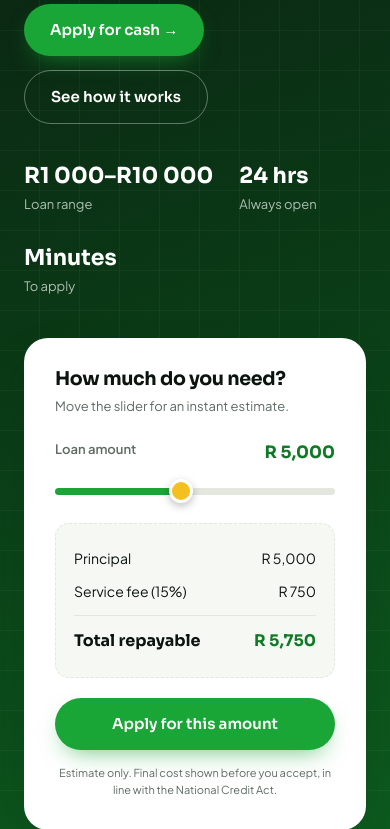
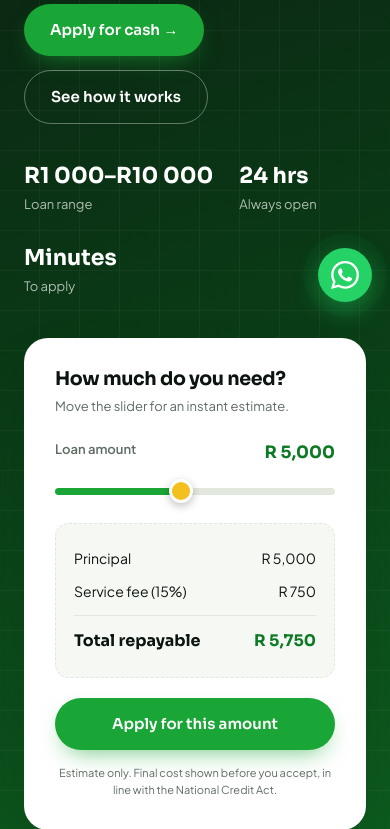
Before and after one commit to oluwatosindot/greencash, a PHP site: page /index.php in a window 390 px wide. Shown: the part 524-1353 px from the top of the page. Run offline with PHP 8.4, Linux system fonts and the light colour scheme; some libraries are stand-ins or nearby versions.

Commit message:
feat: add floating WhatsApp chat button to every customer page
- env.example.php: WHATSAPP_NUMBER + WHATSAPP_PREFILL_MESSAGE constants
  (env.php is gitignored; local copy updated for runtime)
- assets/css/style.css: .wa-float bottom-right, WhatsApp brand green (#25D366),
  subtle pulse ring (respects prefers-reduced-motion), focus-visible ring,
  responsive resize on mobile (54px below 680px)
- includes/footer.php: SVG WhatsApp icon link to wa.me/{number}?text={prefilled},
  target=_blank rel=noopener, aria-label for screen readers

Number is currently the placeholder 27000000000. Update WHATSAPP_NUMBER in
env.php with the real GreenCash WhatsApp before launch.

Co-Authored-By: Claude Opus 4.7 (1M context) <noreply@anthropic.com>

```diff
--- a/assets/css/style.css
+++ b/assets/css/style.css
@@ -284,3 +284,33 @@ footer{background:#000;color:#9fb0a3;padding:64px 0 30px}
   section.block{padding:60px 0}
   .band{padding:30px 24px}
 }
+
+/* ---------- WHATSAPP FLOAT ---------- */
+.wa-float{
+  position:fixed;bottom:24px;right:24px;z-index:80;
+  width:60px;height:60px;border-radius:50%;
+  background:#25D366;color:#fff;
+  display:flex;align-items:center;justify-content:center;
+  box-shadow:0 8px 24px rgba(37,211,102,.4);
+  transition:transform .2s ease, box-shadow .2s ease;
+  text-decoration:none;
+}
+.wa-float:hover{transform:scale(1.08);box-shadow:0 12px 32px rgba(37,211,102,.55);color:#fff}
+.wa-float:focus-visible{outline:3px solid var(--yellow);outline-offset:3px}
+.wa-float svg{width:32px;height:32px;display:block}
+.wa-float::before{
+  content:"";position:absolute;inset:0;border-radius:50%;
+  background:#25D366;opacity:.5;z-index:-1;
+  animation:wa-pulse 2.4s ease-out infinite;
+}
+@keyframes wa-pulse{
+  0%{transform:scale(1);opacity:.5}
+  100%{transform:scale(1.6);opacity:0}
+}
+@media (prefers-reduced-motion: reduce){
+  .wa-float::before{animation:none;opacity:0}
+}
+@media(max-width:680px){
+  .wa-float{bottom:18px;right:18px;width:54px;height:54px}
+  .wa-float svg{width:28px;height:28px}
+}
--- a/includes/env.example.php
+++ b/includes/env.example.php
@@ -22,3 +22,8 @@ define('ADMIN_EMAIL', 'admin@greencash.co.za');
 
 // Partnership enquiries (Employers band CTA on index.php)
 define('PARTNERSHIP_EMAIL', 'partners@greencash.co.za');
+
+// WhatsApp click-to-chat (floating button on every customer page)
+// International format, NO leading + or spaces (e.g. SA mobile: '27821234567').
+define('WHATSAPP_NUMBER', '27000000000');
+define('WHATSAPP_PREFILL_MESSAGE', "Hi GreenCash — I'd like to know more about a salary advance.");
--- a/includes/footer.php
+++ b/includes/footer.php
@@ -37,6 +37,15 @@
     </div>
 </footer>
 
+<a class="wa-float"
+   href="https://wa.me/<?= htmlspecialchars(WHATSAPP_NUMBER, ENT_QUOTES, 'UTF-8') ?>?text=<?= rawurlencode(WHATSAPP_PREFILL_MESSAGE) ?>"
+   target="_blank" rel="noopener"
+   aria-label="Chat with GreenCash on WhatsApp">
+    <svg xmlns="http://www.w3.org/2000/svg" viewBox="0 0 24 24" fill="currentColor" aria-hidden="true">
+        <path d="M17.472 14.382c-.297-.149-1.758-.867-2.03-.967-.273-.099-.471-.148-.67.15-.197.297-.767.966-.94 1.164-.173.199-.347.223-.644.075-.297-.15-1.255-.463-2.39-1.475-.883-.788-1.48-1.761-1.653-2.059-.173-.297-.018-.458.13-.606.134-.133.298-.347.446-.52.149-.174.198-.298.298-.497.099-.198.05-.371-.025-.52-.075-.149-.669-1.612-.916-2.207-.242-.579-.487-.5-.669-.51-.173-.008-.371-.01-.57-.01-.198 0-.52.074-.792.372-.272.297-1.04 1.016-1.04 2.479 0 1.462 1.065 2.875 1.213 3.074.149.198 2.096 3.2 5.077 4.487.709.306 1.262.489 1.694.625.712.227 1.36.195 1.871.118.571-.085 1.758-.719 2.006-1.413.248-.694.248-1.289.173-1.413-.074-.124-.272-.198-.57-.347m-5.421 7.403h-.004a9.87 9.87 0 0 1-5.031-1.378l-.361-.214-3.741.982.998-3.648-.235-.374a9.86 9.86 0 0 1-1.51-5.26c.001-5.45 4.436-9.884 9.888-9.884 2.64 0 5.122 1.03 6.988 2.898a9.825 9.825 0 0 1 2.893 6.994c-.003 5.45-4.437 9.884-9.885 9.884m8.413-18.297A11.815 11.815 0 0 0 12.05 0C5.495 0 .16 5.335.157 11.892c0 2.096.547 4.142 1.588 5.945L.057 24l6.305-1.654a11.882 11.882 0 0 0 5.683 1.448h.005c6.554 0 11.89-5.335 11.893-11.893A11.821 11.821 0 0 0 20.465 3.488"/>
+    </svg>
+</a>
+
 <script src="<?= htmlspecialchars(APP_URL, ENT_QUOTES, 'UTF-8') ?>/assets/js/main.js" defer></script>
 </body>
 </html>
```
